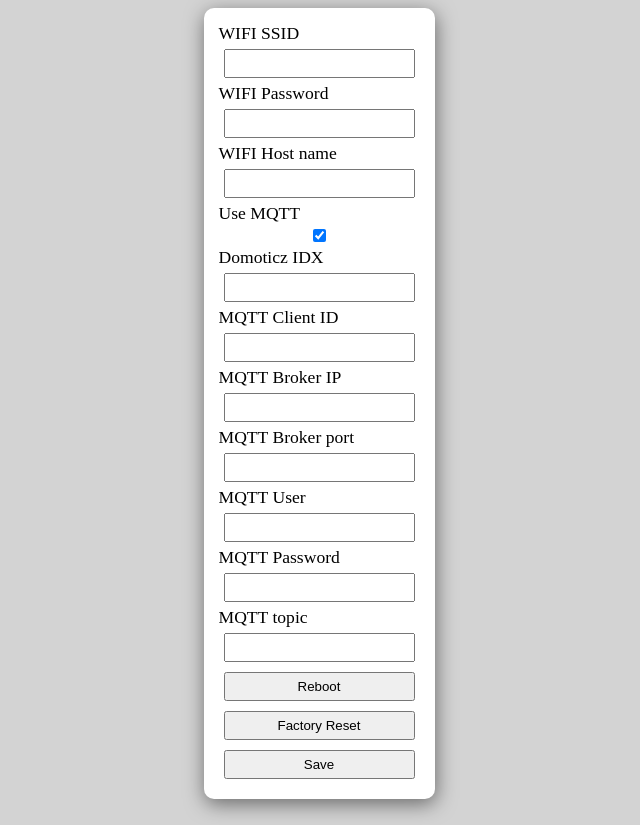
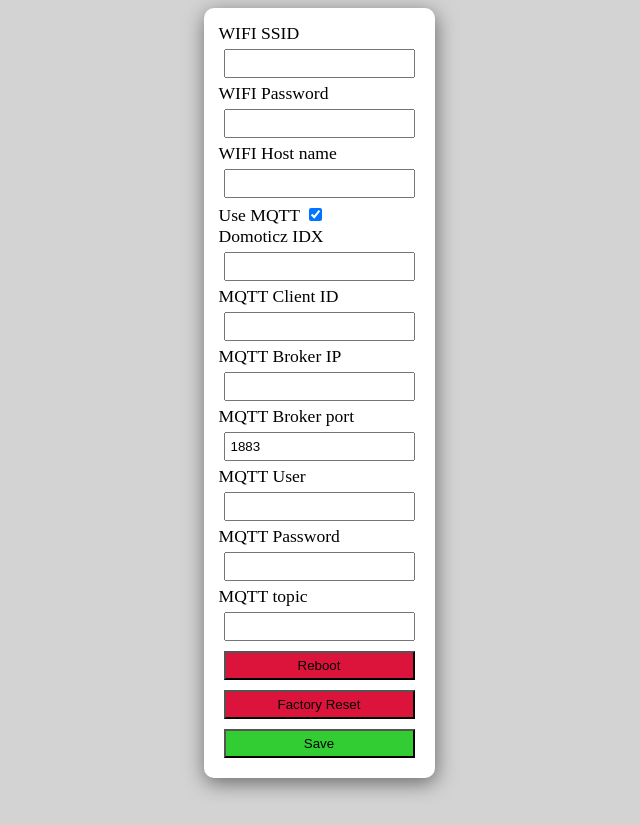
Before and after one commit to Fonarik94/ESP8266-Relay, a plain HTML site: page settings.html in a window 1280 px wide. Both pictures are taken after a click on the checkbox 640 px from the left and 235 px from the top of the page. Shown: the whole page, without its empty margins (321-961 px from the left). After the commit the page ends 804 px from the top, so only its background shows below. Drawn offline with nearby package versions, Linux system fonts and the light colour scheme; no server answers.

Commit message:
changed indication

```diff
--- a/settings.html
+++ b/settings.html
@@ -33,9 +33,14 @@
 		form input{
 			width: 500px;
 			height: 80px;
-			font-size: 90%;
+			font-size: 100%;
 			background-color: fafafa;
 		}
+		#cb input{
+			width: 40px;
+			height: 40px;
+		}
+
 	}
 </style>
 </head>
@@ -47,8 +52,10 @@
 		<input type="password" name="wifi_password" id="wifi_password">
 		<label for="wifi_host_name">WIFI Host name</label>
 		<input type="test" name="wifi_host_name" id="wifi_host_name">
-		<label for="use_mqtt">Use MQTT</label>
-		<input type="checkbox" name="mqtt_use" id="mqtt_use" onclick="useMqtt()">
+		<div id="cb">
+			<label for="use_mqtt">Use MQTT</label>
+			<input type="checkbox" name="mqtt_use" id="mqtt_use" onclick="useMqtt()">
+		</div>
 		<div id="mqtt" style="display: none;">
 			<label for="domoticz_idx">Domoticz IDX</label>
 			<input type="text" name="domoticz_idx" id="domoticz_idx">
@@ -57,7 +64,7 @@
 			<label for="mqtt_broker_ip">MQTT Broker IP</label>
 			<input type="text" name="mqtt_broker_ip" id="mqtt_broker_ip">
 			<label for="mqtt_broker_port">MQTT Broker port</label>
-			<input type="text" name="mqtt_broker_port" id="mqtt_broker_port">
+			<input type="text" name="mqtt_broker_port" id="mqtt_broker_port" value="1883">
 			<label for="mqtt_user">MQTT User</label>
 			<input type="text" name="mqtt_user" id="mqtt_user">
 			<label for="mqtt_pass">MQTT Password</label>
@@ -65,9 +72,9 @@
 			<label for="mqtt_topic">MQTT topic</label>
 			<input type="text" name="mqtt_topic" id="mqtt_topic">
 		</div>
-		<input type="button" name="reboot" id="reboot" value="Reboot" onclick="system('reboot');">
-		<input type="button" name="factory_reset" id="factory_reset" value="Factory Reset" onclick="system('factory_reset');">
-		<input type="submit" name="write" value="Save">
+		<input type="button" name="reboot" id="reboot" value="Reboot" onclick="system('reboot');" style="background-color: 	#DC143C">
+		<input type="button" name="factory_reset" id="factory_reset" value="Factory Reset" onclick="system('factory_reset');" style="background-color: 	#DC143C">
+		<input type="submit" name="write" value="Save" style="background-color: #32CD32;">
 
 	</form>
 	<script type="text/javascript">
```
Also changed, not shown: 6 other files.
